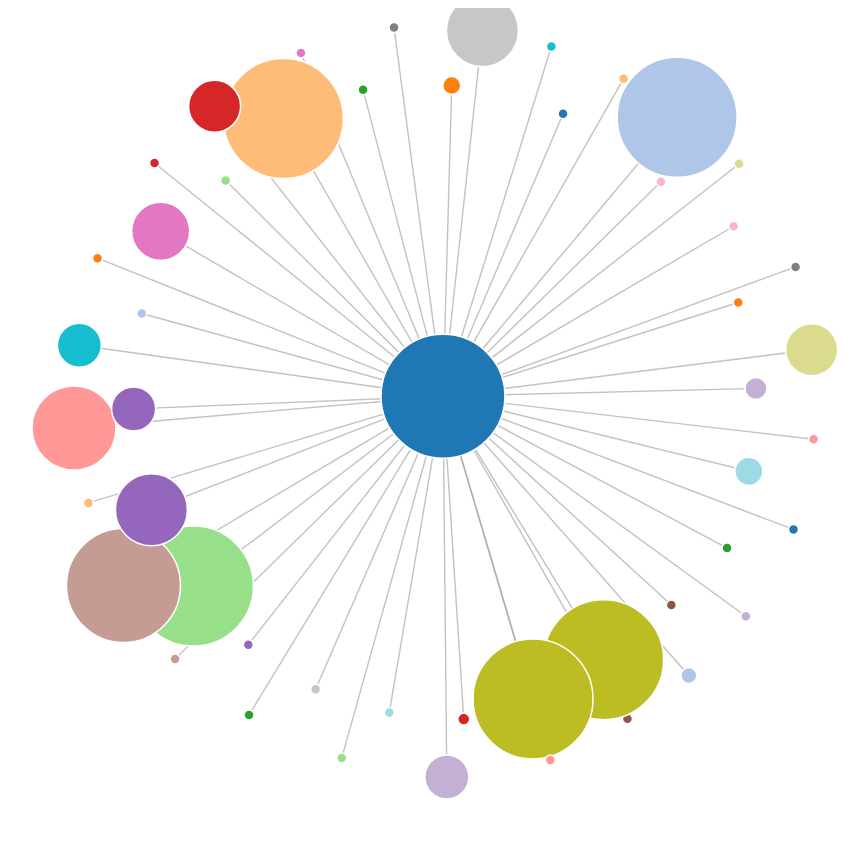
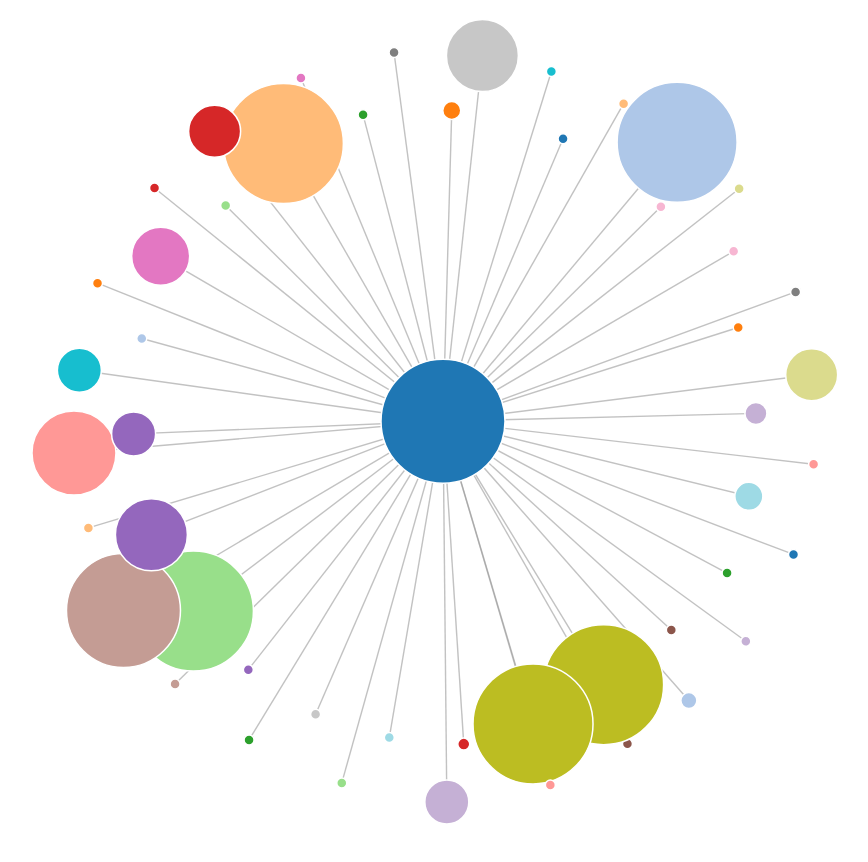
Before and after one commit to dhruska/Email_Visualization, a plain HTML site: page index.html in a window 1280 px wide. Shown: the top 862 px of the page, without its empty margins (270-1138 px from the left). Before the commit the page ends 820 px from the top, so only its background shows below. Drawn offline with nearby package versions, Linux system fonts and the light colour scheme.

```diff
--- a/index.html
+++ b/index.html
@@ -18,7 +18,7 @@
 <script>
 
 var width = 1440,
-    height = 800;
+    height = 850;
 
 var color = d3.scale.category20();
 
```
Also changed, not shown: README.txt.
